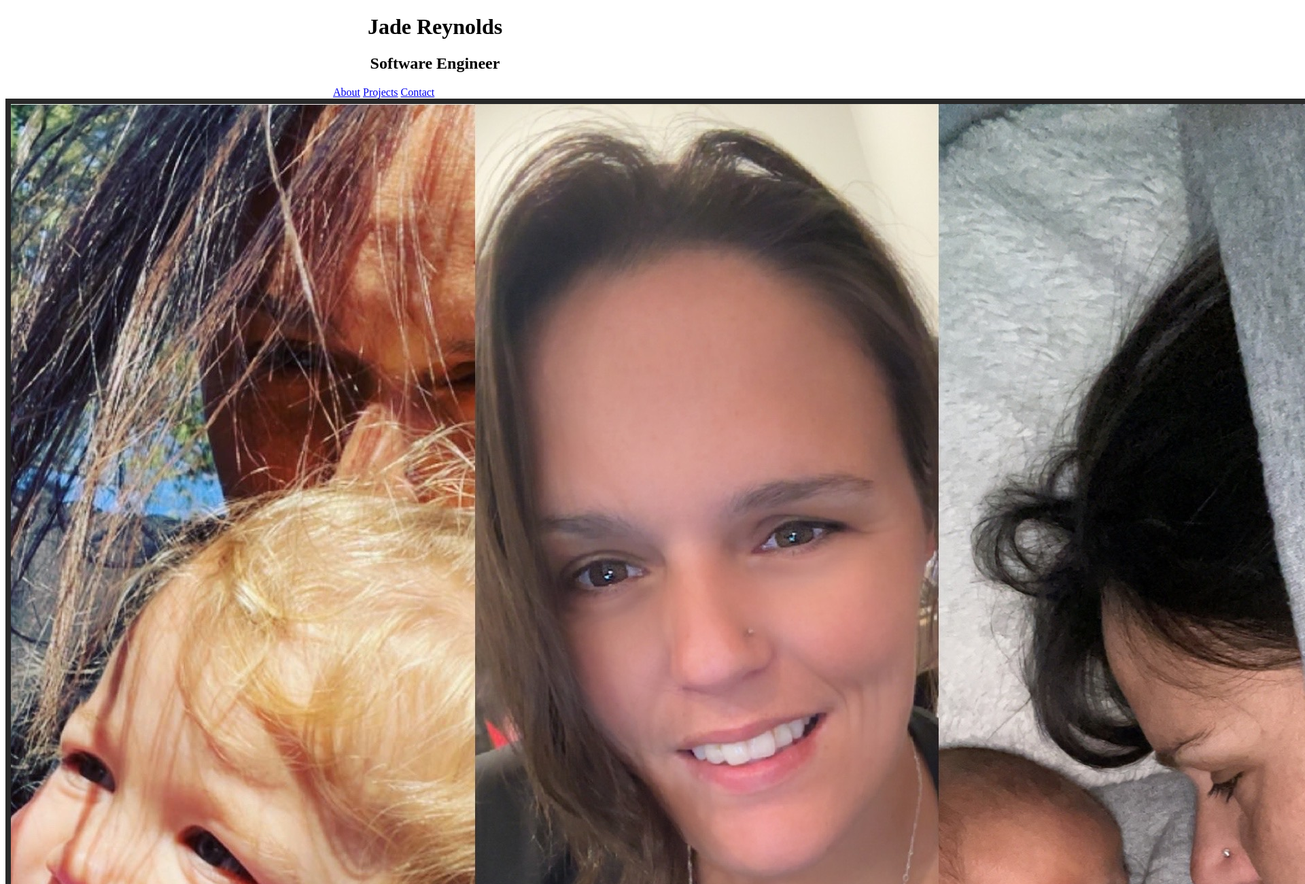
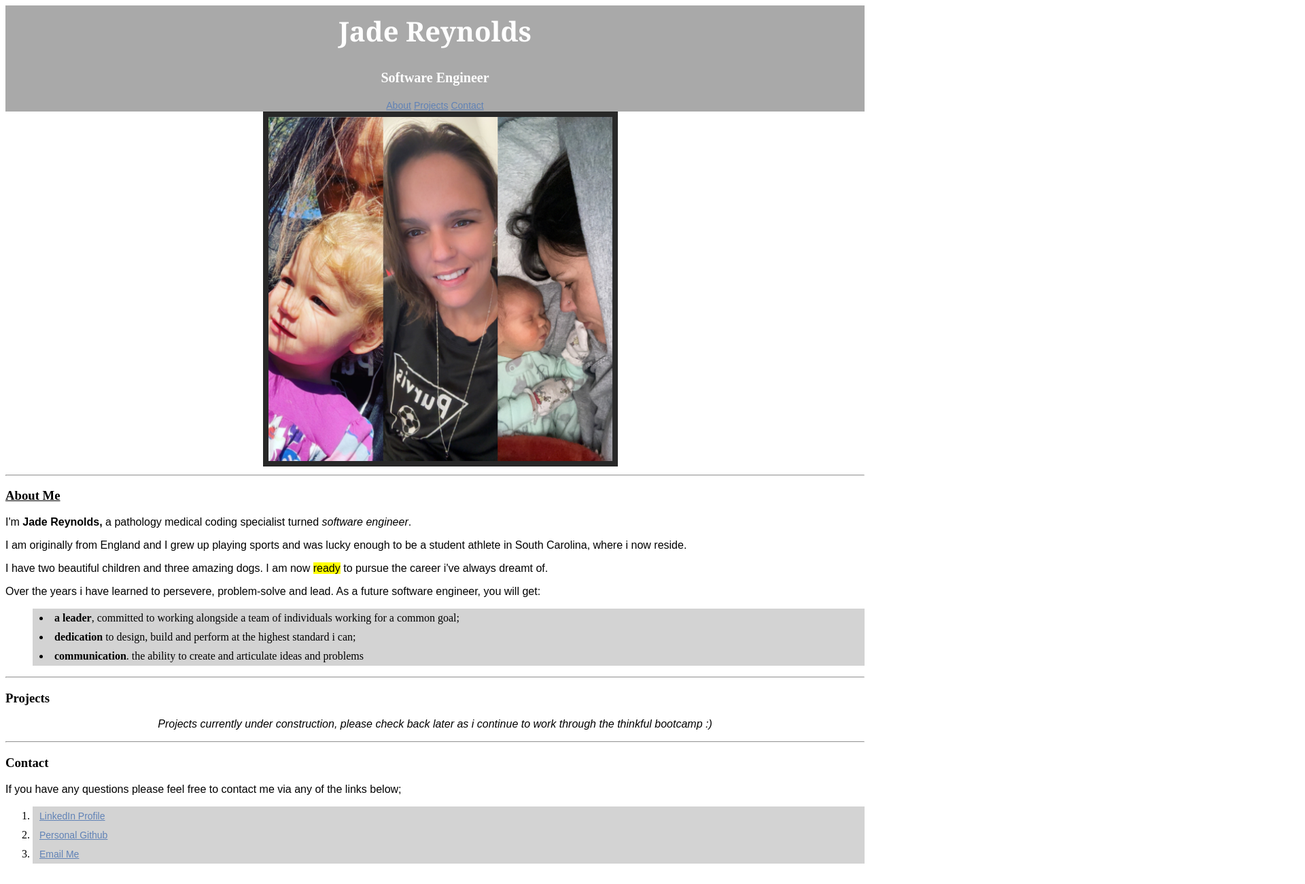
Before and after one commit to Jade1421/the-global-scope, a plain HTML site: page index.html in a window 1280 px wide. Shown: the top 1300 px of the page at 68% size, 1920 px wide, since content can reach past the window. Drawn offline with Linux system fonts and the light colour scheme.

Commit message:
Update style.css

```diff
--- a/style.css
+++ b/style.css
@@ -1,3 +1,26 @@
+header {
+  background-color: darkgray;
+  padding: 0 8%;
+}
+
+header h1 {
+  color: white;
+  font-family: Cambria, Cochin, Georgia, Times, 'Times New Roman', serif;
+  padding: 10px 0 20px 0px;
+  margin: 0;
+  font-size: 40px;
+}
+
+header h2 {
+  color: white;
+  padding: 10px 0 20px 0px;
+  margin: 0;
+  font-size: 20px;
+}
+
+p {
+  font-family: Arial, Helvetica, sans-serif;
+}
 
 .text-centered {
   text-align: center;
@@ -12,3 +35,41 @@
   width: 300px;
   margin: auto;
 }
+
+img {
+	width: 40%;
+  height: 20%;
+  margin-left: 30%;
+  margin-right: 30%;
+}
+
+nav {
+  text-align: center;
+  font-size: 16px;
+}
+
+
+footer {
+  background-color: darkgray;
+  margin: 40px 0 0 0;
+  padding: 10px 10%;
+}
+
+li {
+  background-color: lightgray;
+  padding: 5px 10px;
+}
+
+.list-inside li {
+  list-style-position: inside;
+}
+
+a {
+  font-family: Arial, sans-serif;
+  font-size: 14px;
+}
+
+a:link    { color: #6082b6;  }
+a:visited { color: red;   }
+a:hover   { color: yellow; }
+a:active  { color: pink;  }
```
